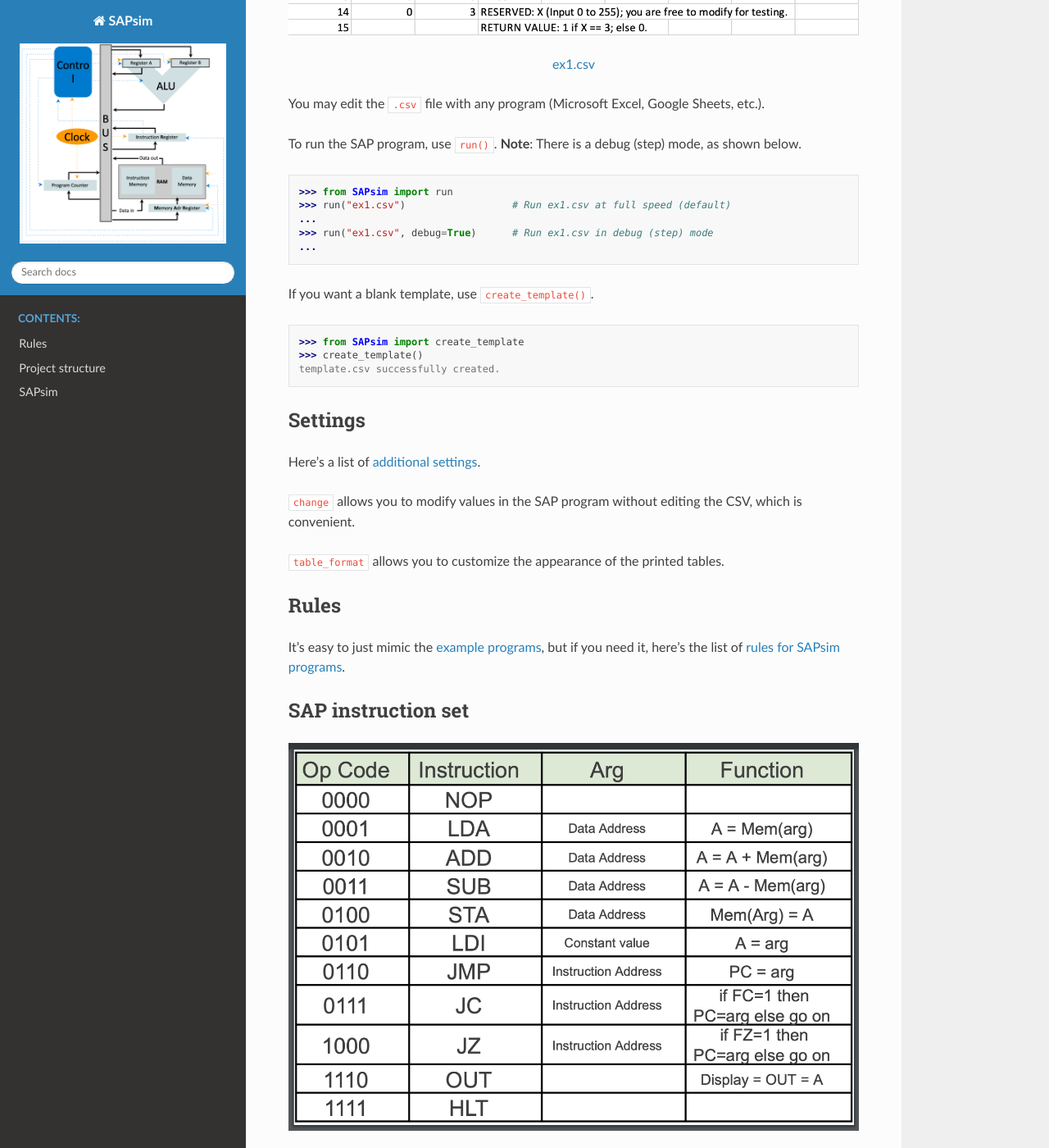
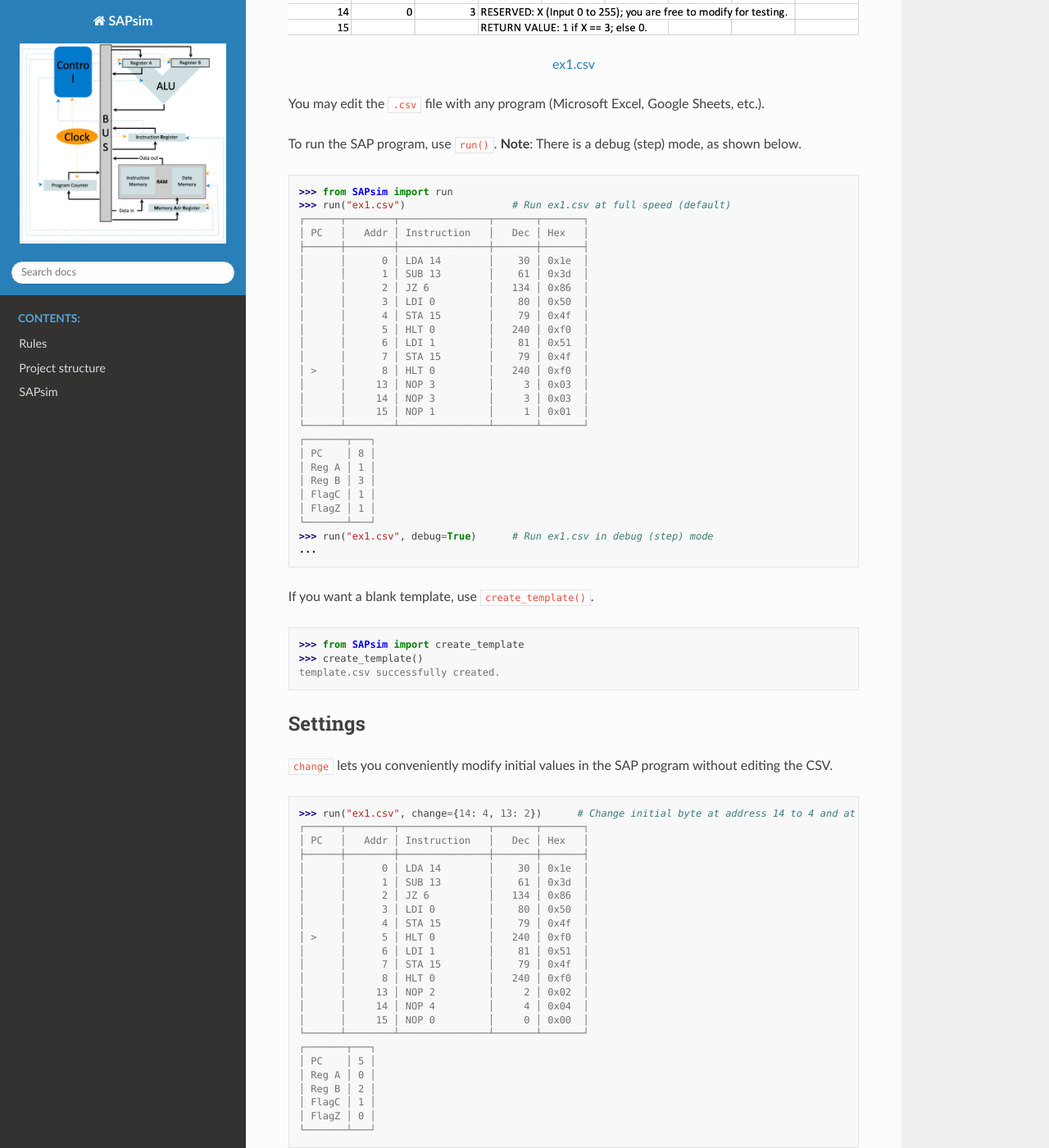
Before and after one commit to jesse-wei/SAPsim, a Sphinx documentation site: the page built from docs/index.rst, in a window 1280 px wide and 1400 px high, scrolled down 1458 px. Shown: the whole window at 82% size. Built offline with Sphinx 7.4.7 and the Read the Docs theme 2.0.0, drawn with Linux system fonts in a browser that asks for light colours; some of the changed text lies outside the part shown.

Commit message:
Update README
Also, run() no longer prints "Program halted." in full speed mode

````diff
--- a/README.md
+++ b/README.md
@@ -35,7 +35,29 @@ To run the SAP program, use `run()`. **Note**: There is a debug (step) mode, as
 ```py
 >>> from SAPsim import run
 >>> run("ex1.csv")                  # Run ex1.csv at full speed (default)
-...
+┌──────┬────────┬───────────────┬───────┬───────┐
+│ PC   │   Addr │ Instruction   │   Dec │ Hex   │
+├──────┼────────┼───────────────┼───────┼───────┤
+│      │      0 │ LDA 14        │    30 │ 0x1e  │
+│      │      1 │ SUB 13        │    61 │ 0x3d  │
+│      │      2 │ JZ 6          │   134 │ 0x86  │
+│      │      3 │ LDI 0         │    80 │ 0x50  │
+│      │      4 │ STA 15        │    79 │ 0x4f  │
+│      │      5 │ HLT 0         │   240 │ 0xf0  │
+│      │      6 │ LDI 1         │    81 │ 0x51  │
+│      │      7 │ STA 15        │    79 │ 0x4f  │
+│ >    │      8 │ HLT 0         │   240 │ 0xf0  │
+│      │     13 │ NOP 3         │     3 │ 0x03  │
+│      │     14 │ NOP 3         │     3 │ 0x03  │
+│      │     15 │ NOP 1         │     1 │ 0x01  │
+└──────┴────────┴───────────────┴───────┴───────┘
+┌───────┬───┐
+│ PC    │ 8 │
+│ Reg A │ 1 │
+│ Reg B │ 3 │
+│ FlagC │ 1 │
+│ FlagZ │ 1 │
+└───────┴───┘
 >>> run("ex1.csv", debug=True)      # Run ex1.csv in debug (step) mode
 ...
 ```
@@ -50,11 +72,62 @@ template.csv successfully created.
 
 ## Settings
 
-Here's a list of [additional settings](https://SAPsim.readthedocs.io/en/latest/#settings).
+`change` lets you conveniently modify initial values in the SAP program without editing the CSV.
 
-`change` allows you to modify values in the SAP program without editing the CSV, which is convenient.
+```py
+>>> run("ex1.csv", change={14: 4, 13: 2})      # Change initial byte at address 14 to 4 and at 13 to 2
+┌──────┬────────┬───────────────┬───────┬───────┐
+│ PC   │   Addr │ Instruction   │   Dec │ Hex   │
+├──────┼────────┼───────────────┼───────┼───────┤
+│      │      0 │ LDA 14        │    30 │ 0x1e  │
+│      │      1 │ SUB 13        │    61 │ 0x3d  │
+│      │      2 │ JZ 6          │   134 │ 0x86  │
+│      │      3 │ LDI 0         │    80 │ 0x50  │
+│      │      4 │ STA 15        │    79 │ 0x4f  │
+│ >    │      5 │ HLT 0         │   240 │ 0xf0  │
+│      │      6 │ LDI 1         │    81 │ 0x51  │
+│      │      7 │ STA 15        │    79 │ 0x4f  │
+│      │      8 │ HLT 0         │   240 │ 0xf0  │
+│      │     13 │ NOP 2         │     2 │ 0x02  │
+│      │     14 │ NOP 4         │     4 │ 0x04  │
+│      │     15 │ NOP 0         │     0 │ 0x00  │
+└──────┴────────┴───────────────┴───────┴───────┘
+┌───────┬───┐
+│ PC    │ 5 │
+│ Reg A │ 0 │
+│ Reg B │ 2 │
+│ FlagC │ 1 │
+│ FlagZ │ 0 │
+└───────┴───┘
+```
 
-`table_format` allows you to customize the appearance of the printed tables.
+`table_format` lets you customize the appearance of the printed tables. [Options](https://github.com/astanin/python-tabulate#table-format)
+
+```py
+>>> run("ex1.csv", table_format="github")
+| PC   |   Addr | Instruction   |   Dec | Hex   |
+|------|--------|---------------|-------|-------|
+|      |      0 | LDA 14        |    30 | 0x1e  |
+|      |      1 | SUB 13        |    61 | 0x3d  |
+|      |      2 | JZ 6          |   134 | 0x86  |
+|      |      3 | LDI 0         |    80 | 0x50  |
+|      |      4 | STA 15        |    79 | 0x4f  |
+|      |      5 | HLT 0         |   240 | 0xf0  |
+|      |      6 | LDI 1         |    81 | 0x51  |
+|      |      7 | STA 15        |    79 | 0x4f  |
+| >    |      8 | HLT 0         |   240 | 0xf0  |
+|      |     13 | NOP 3         |     3 | 0x03  |
+|      |     14 | NOP 3         |     3 | 0x03  |
+|      |     15 | NOP 1         |     1 | 0x01  |
+|-------|---|
+| PC    | 8 |
+| Reg A | 1 |
+| Reg B | 3 |
+| FlagC | 1 |
+| FlagZ | 1 |
+```
+
+Here's a list of [additional settings](https://SAPsim.readthedocs.io/en/latest/#additional-settings).
 
 ## Rules
 
--- a/docs/conf.py
+++ b/docs/conf.py
@@ -36,6 +36,7 @@ extensions = [
     "sphinx_rtd_theme",
     # For parsing Markdown
     "m2r2",
+    "sphinx.ext.autosectionlabel",
 ]
 
 templates_path = ["_templates"]
--- a/docs/index.rst
+++ b/docs/index.rst
@@ -10,8 +10,10 @@
 
 .. mdinclude:: ../README.md
 
-Settings
-########
+.. _additional-settings:
+
+Additional settings
+###################
 
 See the keyword arguments of :code:`run()`.
 For example, to run in debug (step) mode, use :code:`run(path, debug=True)`.
````
Also changed, not shown: 3 other files.
